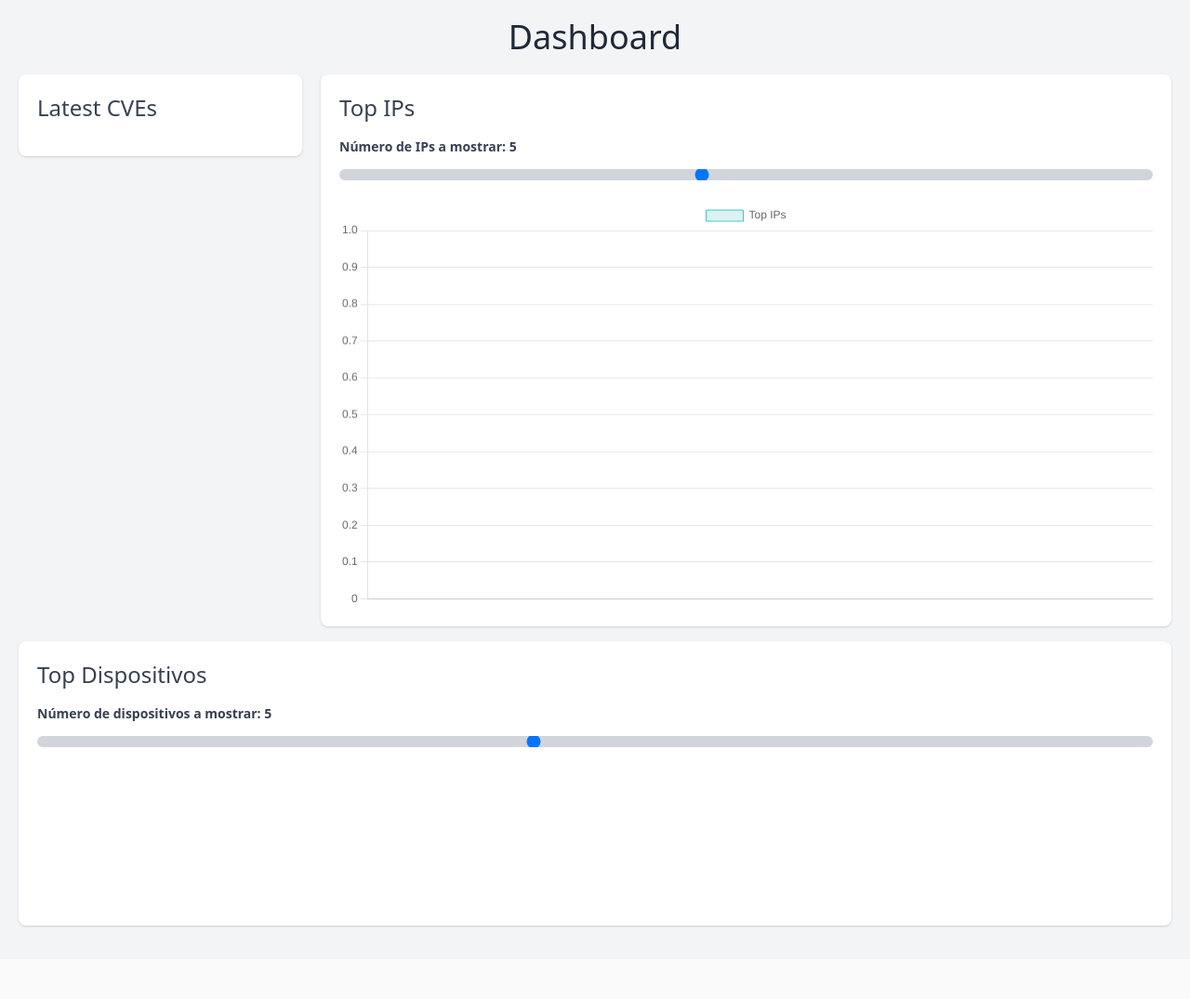
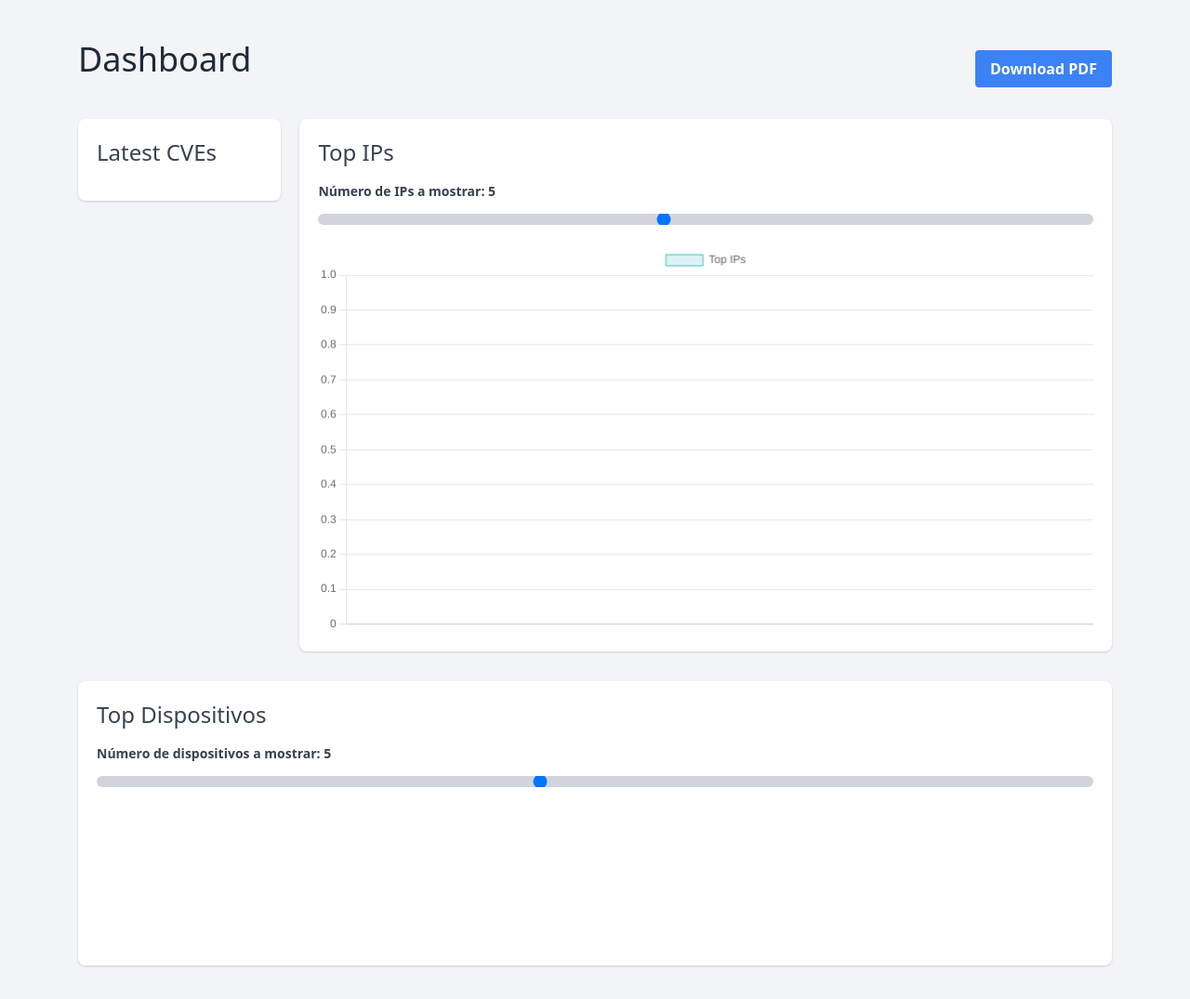
Before and after one commit to jvalserac/SSII_2, a Flask app: page / in a window 1280 px wide. Shown: the whole page at 93% size. Before the commit the page ends 998 px from the top, so only its background shows below. Run offline with Flask 3, Linux system fonts and the light colour scheme; data that the repository does not hold is empty; a map, chart or similar area stays blank; parts of the project's set-up code (start-up, migrations or seed data) failed here and were passed over; some libraries are stand-ins or nearby versions.

Commit message:
Pdf dinamico añadido, diseños mejorados

```diff
--- a/Ejercicio1.py
+++ b/Ejercicio1.py
@@ -1,12 +1,11 @@
 import base64
 import sqlite3
 import matplotlib.pyplot as plt
-import io
+from matplotlib.table import Table
+from io import BytesIO
 import pandas as pd
-from flask import Flask, jsonify, render_template, request
+from flask import Flask, jsonify, render_template, request, make_response
 import requests
-
-
 
 app = Flask(__name__)
 con = sqlite3.connect('database.db', check_same_thread=False)
@@ -64,6 +63,57 @@ def latest_cves():
     else:
         return jsonify(error='Error al conseguir datos de https://cve.circl.lu/api/last')
 
+@app.route('/download_pdf', methods=['POST'])
+def download_pdf():
+    # Convert the incoming JSON data to DataFrames
+    top_ips_data = request.json['top_ips']
+    top_ips = pd.DataFrame(top_ips_data['datasets'][0]['data'], index=top_ips_data['labels'], columns=['Top IPs'])
+
+    top_devices_data = request.json['top_devices']
+    top_devices = pd.DataFrame(top_devices_data['datasets'][0]['data'], index=top_devices_data['labels'], columns=['Top Devices'])
+
+    cves_data = request.json['cves']
+    cves = pd.DataFrame(cves_data)
+
+    # Create a figure to hold the plot elements
+    fig, axs = plt.subplots(3, 1, figsize=(8, 12))
+
+    # Top IPs plot
+    top_ips.plot(kind='barh', ax=axs[0])
+    axs[0].set_title('Top IPs')
+
+    # Top Devices plot
+    top_devices.plot(kind='barh', ax=axs[1])
+    axs[1].set_title('Top Devices')
+
+    # CVEs list as a table
+    axs[2].axis('tight')
+    axs[2].axis('off')
+    table = Table(axs[2], bbox=[0,0,1,1])
+    table.auto_set_font_size(False)
+    table.set_fontsize(10)
+    table.add_cell(0, 0, width=1, height=0.1, text="CVEs",
+                   fill=False, loc='center',
+                   facecolor='none')
+    for i, cve in enumerate(cves['id']):
+        table.add_cell(i+1, 0, width=1, height=0.1, text=cve,
+                       fill=False, loc='left',
+                       facecolor='none')
+    axs[2].add_table(table)
+
+    # Save the figure to a BytesIO object
+    pdf_io = BytesIO()
+    fig.savefig(pdf_io, format='pdf', bbox_inches='tight')
+
+    # Send the BytesIO as a file download
+    response = make_response(pdf_io.getvalue())
+    response.headers['Content-Disposition'] = 'attachment; filename=report.pdf'
+    response.mimetype = 'application/pdf'
+
+    return response
+
+
+
 
 if __name__ == '__main__':
     app.run(debug=True)
--- a/templates/index.html
+++ b/templates/index.html
@@ -7,16 +7,21 @@
     <link href="https://cdn.jsdelivr.net/npm/tailwindcss@2.2.16/dist/tailwind.min.css" rel="stylesheet">
   </head>
   <body class="bg-gray-100">
-    <div class="container mx-auto p-5">
-      <h1 class="text-4xl mb-5 text-center text-gray-800">Dashboard</h1>
+    <div class="container max-w-6xl mx-auto p-5">
+      <div class="flex justify-between items-center mt-6 mb-6">
+        <h1 class="text-4xl mb-5 text-center text-gray-800">Dashboard</h1>
+        <button id="download_pdf" class="bg-blue-500 hover:bg-blue-700 text-white font-bold py-2 px-4 rounded">
+            Download PDF
+        </button>
+      </div>
       <div class="flex flex-wrap lg:flex-nowrap">
-        <div class="w-full lg:w-1/4 lg:mr-5 mb-4">
+        <div class="w-full lg:w-1/5 lg:mr-5 mb-4">
           <div class="bg-white rounded-lg shadow p-5">
             <h2 class="text-2xl mb-4 text-gray-700">Latest CVEs</h2>
             <ul id="latest_cves_list" class="list-disc list-inside truncate"></ul>
           </div>
         </div>
-        <div class="w-full lg:w-3/4 mb-4">
+        <div class="w-full lg:w-4/5 mb-4">
           <div class="bg-white rounded-lg shadow p-5">
             <h2 class="text-2xl mb-4 text-gray-700">Top IPs</h2>
             <!-- Slider para seleccionar el número de elementos a mostrar -->
@@ -29,7 +34,7 @@
           </div>
         </div>
       </div>
-      <div class="w-full mb-4">
+      <div class="w-full mt-4 mb-4">
           <div class="bg-white rounded-lg shadow p-5">
             <h2 class="text-2xl mb-4 text-gray-700">Top Dispositivos</h2>
             <!-- Slider para seleccionar el número de elementos a mostrar -->
@@ -168,6 +173,30 @@
       }).catch(function(error) {
         console.log(error);
       });
+
+      document.getElementById('download_pdf').addEventListener('click', function() {
+          axios.get('/latest_cves').then(function(cveResponse) {
+            axios({
+              method: 'post',
+              url: '/download_pdf',
+              data: {
+                top_ips: ipsChart.data,
+                top_devices: devicesChart.data,
+                cves: cveResponse.data.cves
+              },
+              responseType: 'blob'
+            }).then(function(response) {
+              var url = window.URL.createObjectURL(new Blob([response.data]));
+              window.open(url, '_blank');
+            }).catch(function(error) {
+              console.log(error);
+            });
+          }).catch(function(error) {
+            console.log(error);
+          });
+      });
+
+
       updateLatestCVEs()
     </script>
   </body>
```
